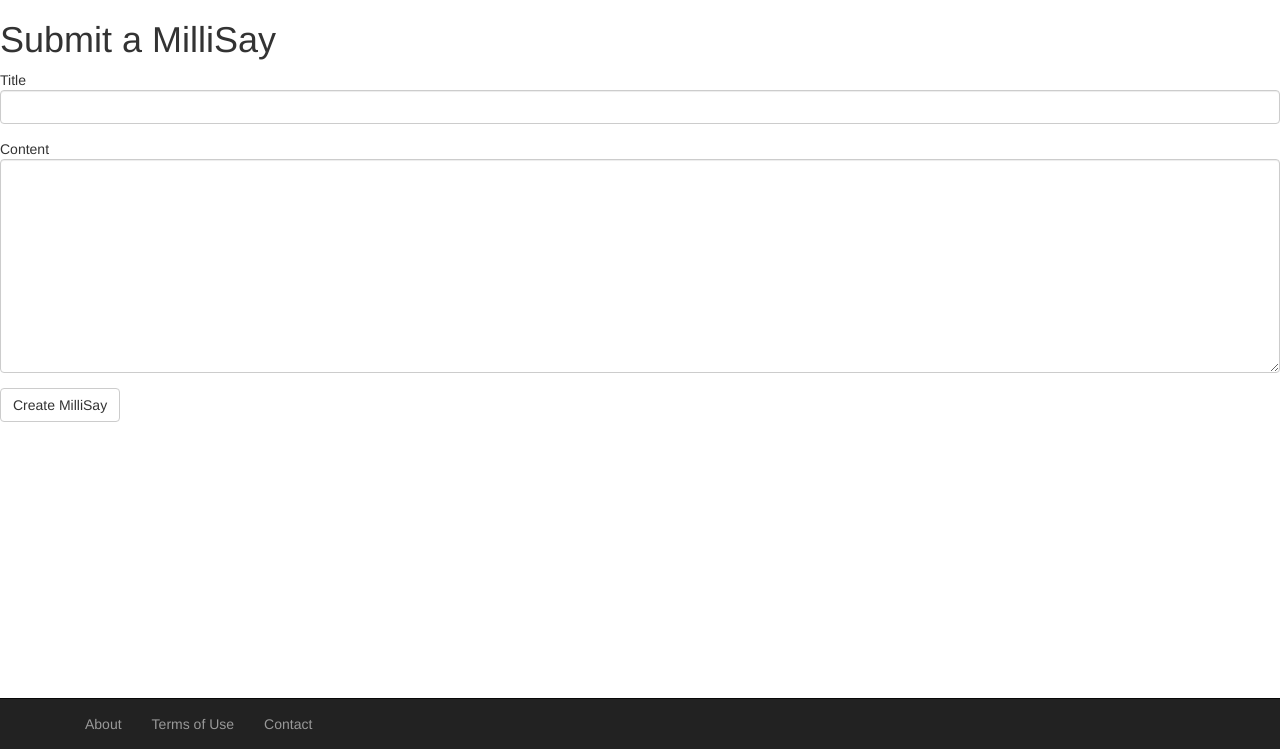
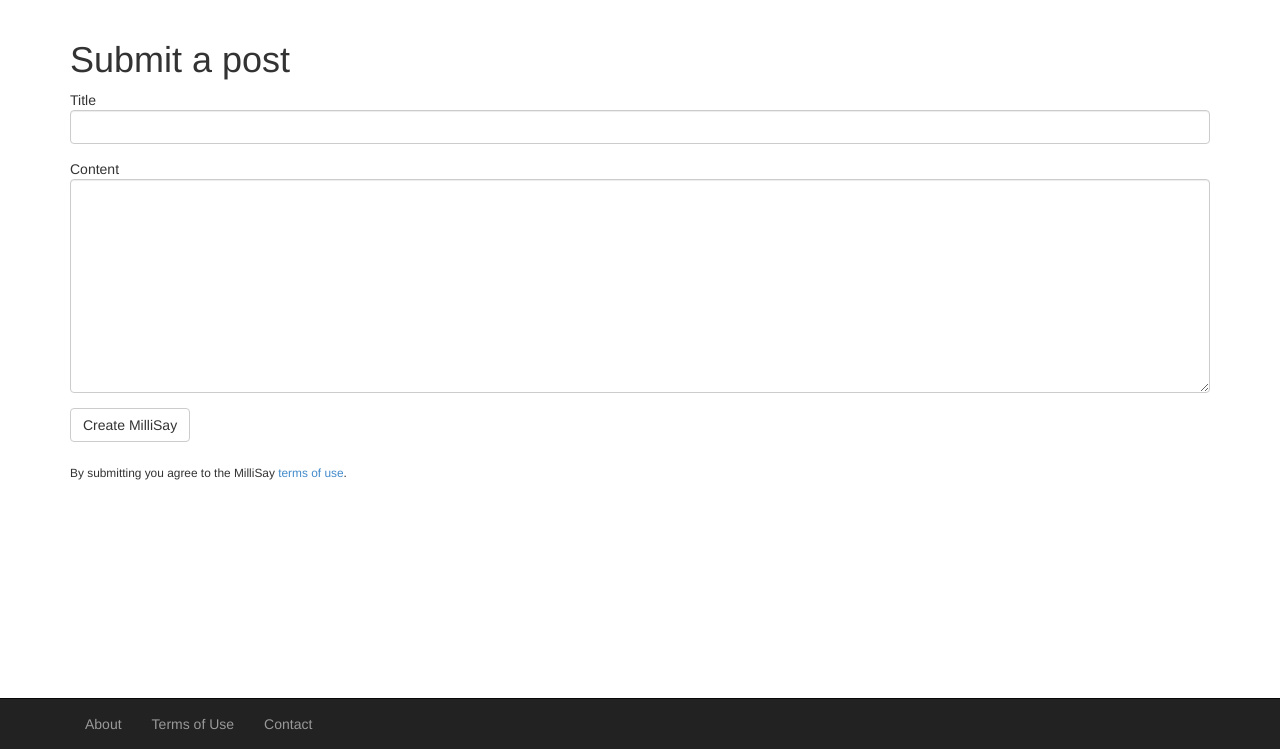
Before and after one commit to gnarizzy/MilliSay, a Django app: page /submit/ in a window 1280 px wide. Shown: the part 51-800 px from the top of the page. Run offline with Django 3.2, Linux system fonts and the light colour scheme; some libraries are stand-ins or nearby versions.

Commit message:
UI improvements

```diff
--- a/millisay/templates/readwrite/index.html
+++ b/millisay/templates/readwrite/index.html
@@ -19,7 +19,7 @@
         </div>
 
     </div>
-<h1>Most recent MilliSays</h1>
+<h1>Most recent posts</h1>
 <div class="list-group">
     {% if posts %}
          {% for post in posts %}
--- a/millisay/templates/readwrite/post.html
+++ b/millisay/templates/readwrite/post.html
@@ -31,7 +31,7 @@
                         <br>
                         <p>{{ post.content|linebreaks }}</p>
                         <br>
-                      <!--  <p><small>Published {{ post.pub_date }}</small></p> -->
+                      <p><small>Published {{ post.pub_date }}</small></p>
                     </div>
                   </div>
               </div>
--- a/millisay/templates/readwrite/submit.html
+++ b/millisay/templates/readwrite/submit.html
@@ -5,7 +5,7 @@
      <meta name="viewport" content="width=device-width, initial-scale=1.0">
     <link href="{% static 'css/bootstrap.min.css'% }" rel="stylesheet" media="screen">
     <link href="{% static 'css/bootstrap.css' %}" rel="stylesheet">
-    <title>Submit a MilliSay</title>
+    <title>Submit a post</title>
 </head>
 <body>
 <div class = "navbar navbar-inverse navbar-static-top">
@@ -21,7 +21,8 @@
         </div>
 
     </div>
-<h1>Submit a MilliSay</h1>
+<div class = "container">
+    <h1>Submit a post</h1>
 <form id="submit_form" method="post" action="/submit/">
     {% csrf_token %}
     {% for hidden in form.hidden_fields %}
@@ -36,6 +37,9 @@
     {% endfor %}
     <input type="submit" class="btn btn-default" name="submit" value="Create MilliSay"/>
 </form>
+    <br>
+    <p><small>By submitting you agree to the MilliSay <a href="/post/3">terms of use</a>.</small></p>
+</div>
 <div class="navbar navbar-inverse navbar-fixed-bottom">
     <div class="container">
         <a href="/post/1" class = "navbar-text pull-left">About</a>
@@ -44,6 +48,7 @@
         </div>
     </div>
 </div>
+<br>
  <script src="http://code.jquery.com/jquery-2.0.3.min.js"></script>
  <script src="{% static 'js/bootstrap.min.js' %}"></script>
  <script src="{% static 'js/bootstrap.js' %}"></script>
```
Also changed, not shown: 1 other file.
